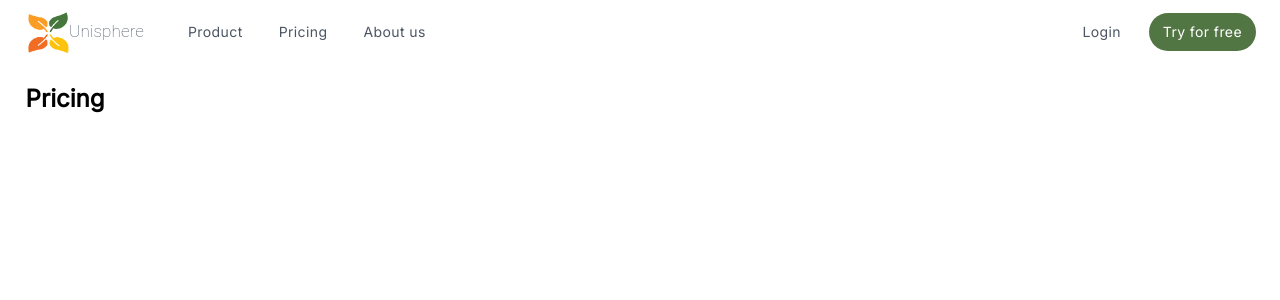
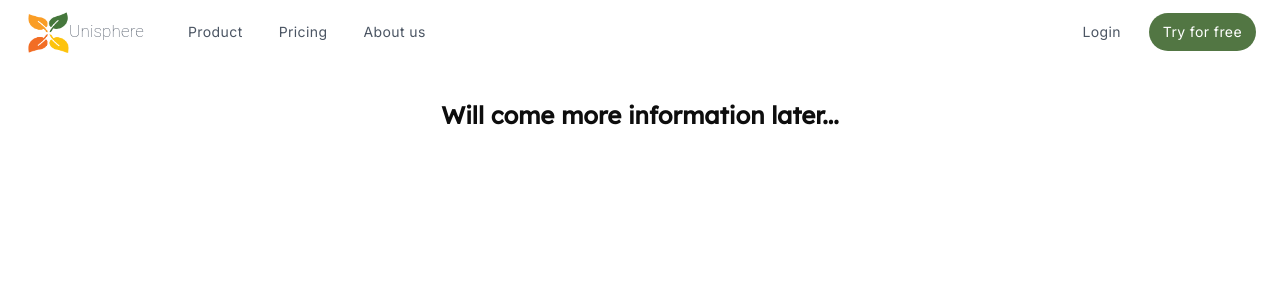
Before and after one commit to livols/Decarb, a React (Create React App) app: page /xtech/pricing in a window 1280 px wide. Shown: the top 300 px of the page. Built offline with nearby package versions, Linux system fonts and the light colour scheme.

Commit message:
Added some text

```diff
--- a/src/pages/about.tsx
+++ b/src/pages/about.tsx
@@ -1,7 +1,21 @@
+import Box from "@mui/material/Box";
+import { Typography } from "@mui/material";
+
 export function About() {
   return (
-    <div style={{marginLeft: "2%"}}>
-      <h2>About</h2>
-    </div>
+    <Box
+      sx={{
+        display: "flex",
+        justifyContent: "center",
+        paddingTop: "35px",
+      }}
+    >
+      <Typography
+        sx={{ color: "#0D0D0D", fontFamily: "Lexend", fontWeight: "bold" }}
+        variant="h5"
+      >
+        Will come more information later...
+      </Typography>
+    </Box>
   );
 }
--- a/src/pages/pricing.tsx
+++ b/src/pages/pricing.tsx
@@ -1,7 +1,21 @@
+import Box from "@mui/material/Box";
+import { Typography } from "@mui/material";
+
 export function Pricing() {
   return (
-    <div style={{marginLeft: "2%"}}>
-      <h2>Pricing</h2>
-    </div>
+    <Box
+      sx={{
+        display: "flex",
+        justifyContent: "center",
+        paddingTop: "35px",
+      }}
+    >
+      <Typography
+        sx={{ color: "#0D0D0D", fontFamily: "Lexend", fontWeight: "bold" }}
+        variant="h5"
+      >
+        Will come more information later...
+      </Typography>
+    </Box>
   );
 }
```
